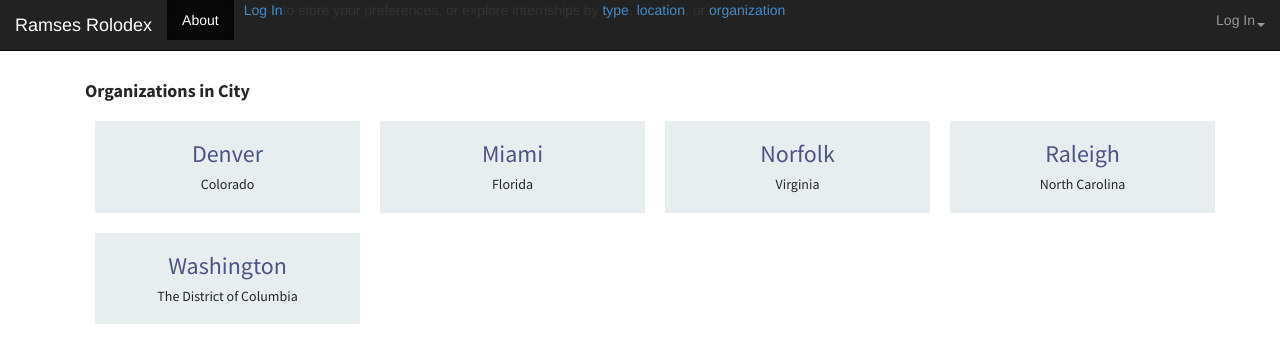
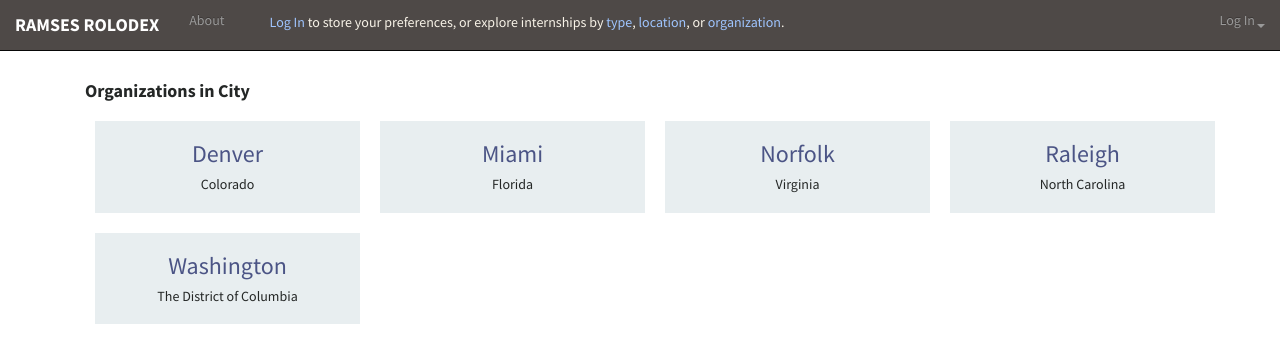
Before and after one commit to steven-king/internship-job-tracker, a Django app: page /city/ in a window 1280 px wide. Shown: the top 363 px of the page. Run offline with Django 3.2, Linux system fonts and the light colour scheme; data comes from the database, SQL or seed files in the repository; style sheets or scripts are compiled from the project's sources; parts of the project's set-up code (start-up, migrations or seed data) failed here and were passed over; some libraries are stand-ins or nearby versions.

Commit message:
nav work and homepage basics

```diff
--- /dev/null
+++ b/tracker/src/less/base.less
@@ -0,0 +1,65 @@
+// Variables - colors
+
+// main palette
+//@off-white:              #F8F3E8;
+//@light-gray:             #4E4947;
+//@dark-gray:              #242726;
+///@carolina-blue:          #9FC5FF;
+//@navy-blue:              #4B5485;
+
+// extra color things
+@link-color:            #9FC5FF; // Carolina blue
+@link-color-hover:      darken(@link-color, 10%);
+
+
+// type
+@font:                  'Source Sans Pro';
+@cream: #F8F3E8;
+@brown: #4E4947;
+@light-blue: #9FC5FF;
+@dark-blue: #4B5485;
+@gray: #242726;
+@light-gray: #E8EEF0;
+
+
+h1, h2, h3, h4, h5, h6, p, a, body {
+    font-family: @font;
+    color: @gray;
+}
+
+.nav-logo {
+    color: @light-gray;
+    font-weight: 700;
+    text-transform: uppercase;
+}
+
+a,
+.link {
+  color:                    @link-color;
+}
+a:hover {
+  color:                    @link-color-hover;
+  text-decoration:          none;
+}
+
+.openfield {
+    display:                block;
+    padding:                0 0 0 100px;
+}
+
+.loginmodal {
+    padding: 5px 10px 5px 10px;
+}
+
+.loggedout-prompt {
+    color:   @cream;
+    display: block;
+    margin:  12px 0 0 20px;
+    font-size: 1em;
+
+}
+
+.navbar {
+   background-color: @brown;
+   padding: 0 0 0 0;
+}
--- a/tracker/tracker/static_media/css/base.css
+++ b/tracker/tracker/static_media/css/base.css
@@ -1,46 +1,42 @@
-#base h1,
-#base h2,
-#base h3,
-#base h4,
-#base h5,
-#base h6,
-#base p {
+h1,
+h2,
+h3,
+h4,
+h5,
+h6,
+p,
+a,
+body {
   font-family: 'Source Sans Pro';
   color: #242726;
 }
-#base h1 a,
-#base h2 a,
-#base h3 a,
-#base h4 a,
-#base h5 a,
-#base h6 a,
-#base p a,
-#base h1 .link,
-#base h2 .link,
-#base h3 .link,
-#base h4 .link,
-#base h5 .link,
-#base h6 .link,
-#base p .link {
+.nav-logo {
+  color: #e8eef0;
+  font-weight: 700;
+  text-transform: uppercase;
+}
+a,
+.link {
   color: #9fc5ff;
 }
-#base h1 a:hover,
-#base h2 a:hover,
-#base h3 a:hover,
-#base h4 a:hover,
-#base h5 a:hover,
-#base h6 a:hover,
-#base p a:hover {
+a:hover {
   color: #6ca6ff;
   text-decoration: none;
 }
-#base h1 .openfield,
-#base h2 .openfield,
-#base h3 .openfield,
-#base h4 .openfield,
-#base h5 .openfield,
-#base h6 .openfield,
-#base p .openfield {
+.openfield {
   display: block;
   padding: 0 0 0 100px;
 }
+.loginmodal {
+  padding: 5px 10px 5px 10px;
+}
+.loggedout-prompt {
+  color: #f8f3e8;
+  display: block;
+  margin: 12px 0 0 20px;
+  font-size: 1em;
+}
+.navbar {
+  background-color: #4e4947;
+  padding: 0 0 0 0;
+}
--- a/tracker/tracker/templates/base.html
+++ b/tracker/tracker/templates/base.html
@@ -28,20 +28,20 @@
 			<span class="icon-bar"></span>
 			<span class="icon-bar"></span>
 		      </button>
-		      <a class="navbar-brand" href="#">Ramses Rolodex</a>
+		      <a class="navbar-brand nav-logo" href="#">Ramses Rolodex</a>
 		    </div>
 
 		    <!-- Collect the nav links, forms, and other content for toggling -->
-		    <div class="collapse navbar-collapse" id="bs-example-navbar-collapse-1">
+		    <div class="collapse navbar-collapse">
 		      <ul class="nav navbar-nav">
-			<li class="active"><a href="#">About</a></li>
+			<li><a href="#">About</a></li>
 		      </ul>
 
 		     <!-- Here goes the user preferences  -->
 		     <!-- If not logged in, they'll be prompted to do so.  -->
 
-		     <ul class="nav navbar-nav preferences">
-			<li><span><a href="#">Log In</a>to store your preferences, or explore internships by <a href="#">type</a>, <a href="#">location</a>, or <a href="#">organization</a>.</span></li>
+		     <ul class="nav navbar-nav">
+			<li><span class="loggedout-prompt"><a href="#">Log In </a>to store your preferences, or explore internships by <a href="#">type</a>, <a href="#">location</a>, or <a href="#">organization</a>.</span></li>
 			<!--<li><a href="#">I'm a</a></li>
 			<li><a href="#">Cities</a></li>
 			<li><a href="#">Organizations</a></li>-->
@@ -51,7 +51,7 @@
 		      <ul class="nav navbar-nav navbar-right">
 			<li class="dropdown">
 			  <a href="#" class="dropdown-toggle" data-toggle="dropdown">Log In<b class="caret"></b></a>
-			  <ul class="dropdown-menu">
+			  <ul class="dropdown-menu loginmodal">
 			    <li>Email</li>
 				<div class="form-group">
 				  <form type="text" class="form-control" placeholder=""></form>
```
Also changed, not shown: tracker/interactive_app/templates/interactive_app/home.html (+8 -8 lines), tracker/tracker/static_media/img/coder-black.png (added), tracker/tracker/static_media/img/coder-blue.png (added), tracker/tracker/static_media/img/designer-black.png (added), tracker/tracker/static_media/img/designer-blue.png (added), tracker/tracker/static_media/img/photog-black.png (added), tracker/tracker/static_media/img/photog-blue.png (added), tracker/tracker/static_media/img/reporter-black.png (added), tracker/tracker/static_media/img/reporter-blue.png (added), 2 other files.
